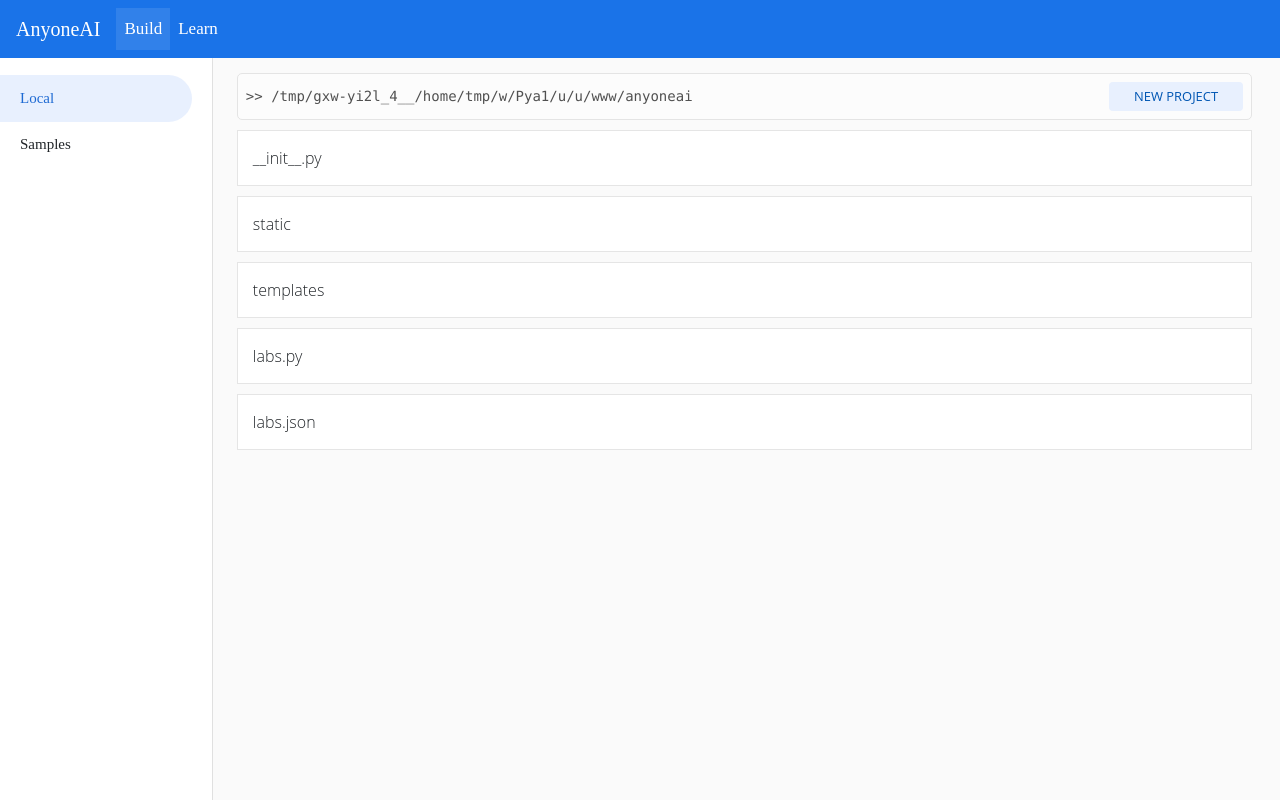
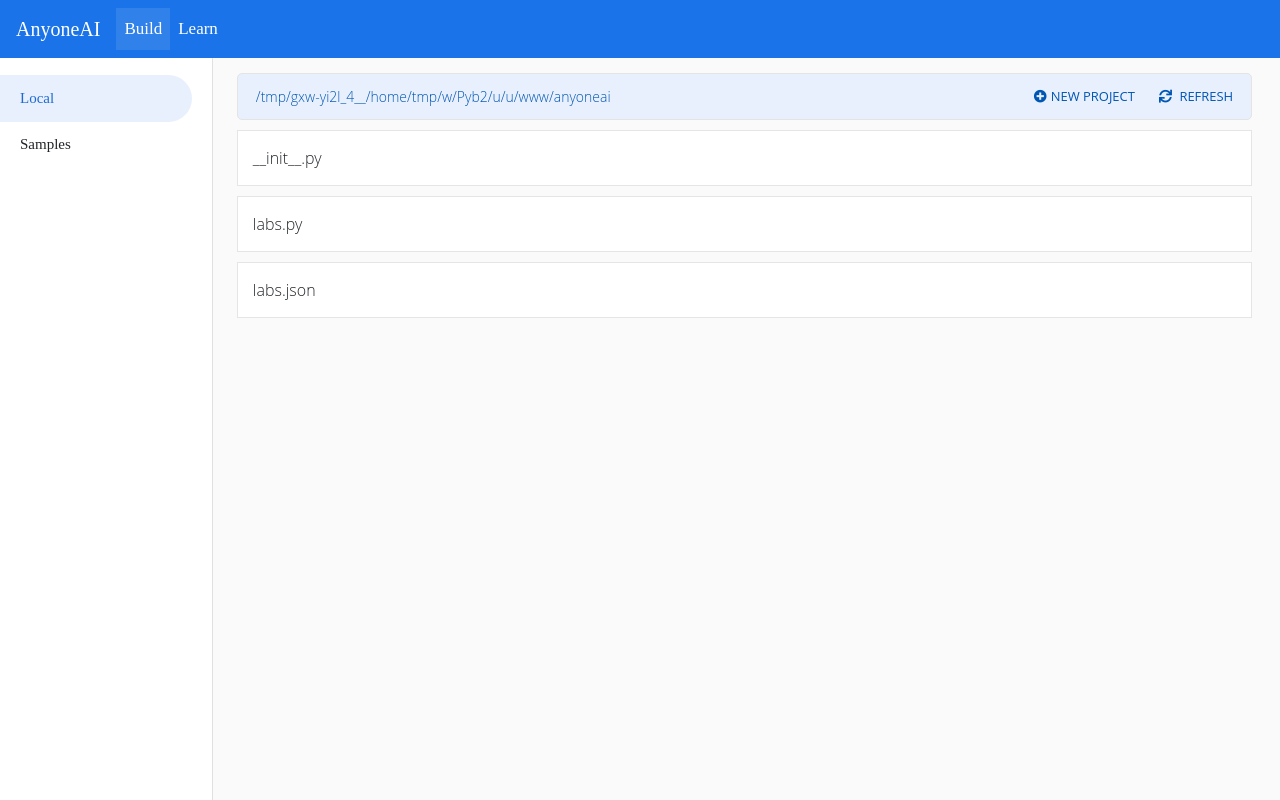
Before and after one commit to arjuninv/AnyoneAI, a Flask app: page / in a window 1280 px wide. Run offline with Flask 2, Linux system fonts and the light colour scheme; some libraries are stand-ins or nearby versions.

Commit message:
UI Updates

```diff
--- a/anyoneai/labs.py
+++ b/anyoneai/labs.py
@@ -1,10 +1,11 @@
 from flask import (Flask, render_template, url_for,
-                    jsonify, json, Markup)
+                    jsonify, json, Markup, request)
 import gevent
 from gevent.pywsgi import WSGIServer
 import logging
 import time
 import os
+import shutil
 import logging
 import argparse
 import webbrowser
@@ -36,9 +37,11 @@ def index():
 def lab_list():
     return render_template("lab_list.html")
 
+
 @app.route('/build')
 def build():
     return render_template("lab.html", learn=False)
+
 
 @app.route('/lab/<lab_name>')
 def lab(lab_name):
@@ -55,9 +58,35 @@ def lab(lab_name):
 def service_build_cwd():
     return jsonify(os.getcwd())
 
+@app.route('/service/build/duplicate/')
+def service_build_duplicate():
+    if "file" in request.args:
+        shutil.copyfile(os.path.join(os.getcwd(), request.args['file']), os.path.join(os.getcwd(), "copy_" + request.args['file']))
+        return "done"
+    else:
+        return "no file"
+
+
+@app.route('/service/build/delete/')
+def service_build_delete():
+    if "file" in request.args:
+        os.remove(os.path.join(os.getcwd(), request.args['file']))
+        return "done"
+    else:
+        return "no file"
+
+# @app.route('/service/build/rename/')
+# def service_build_rename():
+#     if "file" in request.args:
+#         os.rename(os.path.join(os.getcwd(), request.args['file']), os.path.join(os.getcwd(), "copy_" + request.args['file']))
+#         return "done"
+#     else:
+#         return "no file"
+
+
 @app.route('/service/build/files')
 def service_build_files():
-    files = os.listdir()
+    files = [f for f in os.listdir(os.getcwd()) if os.path.isfile(f)]
     response = []
     for file in files:
         if file.endswith(".aai"):
@@ -73,8 +102,6 @@ def service_labs():
     data = open(os.path.join(ROOT_PATH, 'labs.json'))
     data = json.load(data)
     return jsonify(data["levels"])
-
-
 
 
 @app.route('/service/labs/<level>')
--- a/anyoneai/static/css/index.css
+++ b/anyoneai/static/css/index.css
@@ -160,6 +160,7 @@ z-index: 5;
   background-color: white;
   padding: 15px;
   margin-top: 10px;
+  margin-bottom: 10px;
   border: solid 1px #e5e5e5;
 }
 
@@ -203,7 +204,7 @@ button {
 }
 
 .pwd {
-  background-color: #fcfcfc;
+  background:#E8F0FE;
   border: solid 1px #e4e4e4;
   border-radius: 5px;
   height: auto;
@@ -215,17 +216,18 @@ button {
 }
 
 .pwd-txt {
-  font-family: "Consolas" !important;
+  font-family: "Open Sans" !important;
   vertical-align: middle;
   margin-top: auto;
   margin-bottom: auto;
-
+  color: #0056b3;
+  margin-left: 10px;
 }
 
 .new-btn {
   padding: 5px!important;
-  padding-left: 25px!important;
-  padding-right: 25px!important;
+  padding-left: 10px!important;
+  padding-right: 10px!important;
   margin: 0px!important;
   background-color:#E8F0FE!important;
   color: #0056b3!important;
@@ -233,18 +235,17 @@ button {
 
 .new-btn:hover {
   background-color:rgb(212, 228, 255)!important;
-
 }
 
 .menu {
   width: 120px;
-  box-shadow: -1px 2px 15px 5px rgba(0, 0, 0, 0.1),0 0 5px 0px rgba(0, 0, 0, 0.1);
+  box-shadow: -1px 2px 15px 5px rgba(0, 0, 0, 0.1),0 0 2px 0px rgba(0, 0, 0, 0.1);
   position: absolute;
   display: none;
   z-index: 10 ;
   background-color: white;
-  border-radius: 5px;
   color: #505050;
+  transition: display 2s linear;
 }
 
 .menu-options {
--- a/anyoneai/static/js/index.js
+++ b/anyoneai/static/js/index.js
@@ -1,7 +1,7 @@
 
 $( document ).ready(function() {
     $.getJSON('../service/build/cwd', function(data) {
-        $("#pwd-txt").html(">> " + data);
+        $("#pwd-txt").html(data);
     });
     get_files();
 });
@@ -25,11 +25,11 @@ function get_files() {
         list = ""
         data.forEach(function (element) {
             if (element[1] != "") {
-                url_inj = `onclick="window.open("`+ element[1] + `", "_blank")>`;
+                url_inj = `onclick='window.open("`+ element[1] + `", "_blank")'`;
             } else {
                 url_inj = `onclick='alert("This file is not an AnyoneAI Project")'`;
             }
-            list = list + `<div id="` + element[0] + `" class="c-card-file"` + url_inj + ` <h5>` + element[0] +`</h6> </div>`;
+            list = list + `<div id="` + element[0] + `" class="c-card-file" ` + url_inj + `>` +   element[0]+ `</div>`;
             console.log(element);
         });
         $("#lab_list").html(list);
@@ -41,10 +41,11 @@ function get_files() {
 function newProject() {
     window.open("../build?a=new");
 }
-
+var file_selected;
 window.addEventListener("contextmenu", e => {
     if(e.target.classList[0] == "c-card-file") {
         console.log(e.target.id);
+        file_selected = e.target.id;
         e.preventDefault();
         const origin = {
             left: e.pageX,
@@ -66,6 +67,9 @@ let menuVisible = false;
 
 const toggleMenu = command => {
   menu.style.display = command === "show" ? "block" : "none";
+  menu.style.marginTop = "-10px";
+  menu.style.opacity = "0";
+  $(".menu").animate({opacity: '1', marginTop: "0px"});
   menuVisible = !menuVisible;
 };
 
@@ -75,10 +79,31 @@ const setPosition = ({ top, left }) => {
   toggleMenu("show");
 };
 
-window.addEventListener("click", e => {
+window.addEventListener("onfocusout", e => {
   if (menuVisible) toggleMenu("hide");
 });
 
-menuOption.addEventListener("onfocusout", e => {
-  console.log("mouse-option", e.target.innerHTML);
+window.addEventListener("click", e => {
+    if (menuVisible) toggleMenu("hide");
+
+    if(e.target.innerHTML == "Open") {
+    document.getElementById(file_selected).click();
+    } else if (e.target.innerHTML == "Duplicate") {
+        $.get('../service/build/duplicate', {file:file_selected}, function (data, textStatus, jqXHR) {
+            if(data == "done") {
+                get_files();
+            }
+        });
+    } else if (e.target.innerHTML == "Rename") {
+        $.get('../service/build/rename', {file:file_selected}, function (data, textStatus, jqXHR) {
+            if(data == "done") {
+                get_files();
+            }
+        });
+    } else if (e.target.innerHTML == "Delete"){
+        $.get('../service/build/delete', {file:file_selected}, function (data, textStatus, jqXHR) {
+            if(data == "done") {
+                get_files();            }
+        });
+    }
 });
--- a/anyoneai/templates/index.html
+++ b/anyoneai/templates/index.html
@@ -65,7 +65,11 @@
                     <div class="col-10">
                       <div id="pwd" class="pwd" height="fit-content">
                         <p id="pwd-txt" class="pwd-txt"></p>
-                        <button type="button" class="new-btn btn" onclick="newProject()">New Project</button>
+                        <div>
+                            <button type="button" class="new-btn btn" onclick="newProject()"><i class="fas fa-plus-circle pr-1"></i>New Project</button>
+                            <button type="button" class="new-btn btn" onclick="get_files()"><i class="fas fa-sync pr-1"></i> Refresh</button>
+                        </div>
+
                       </div>
 
                       <div id="lab_list">
```
